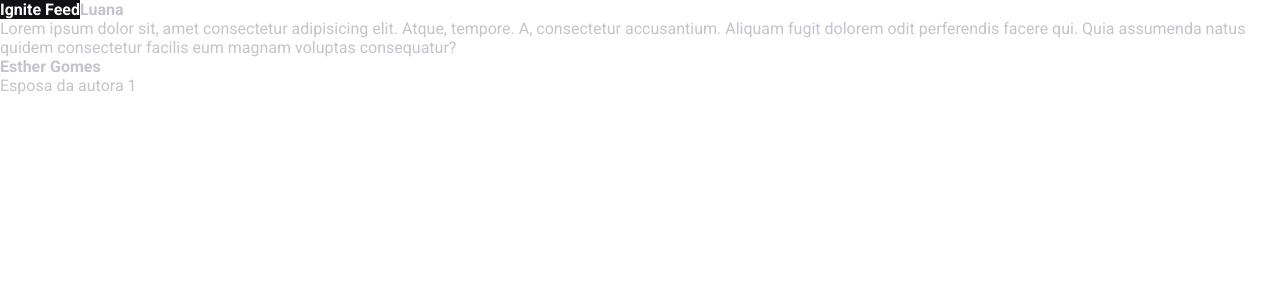
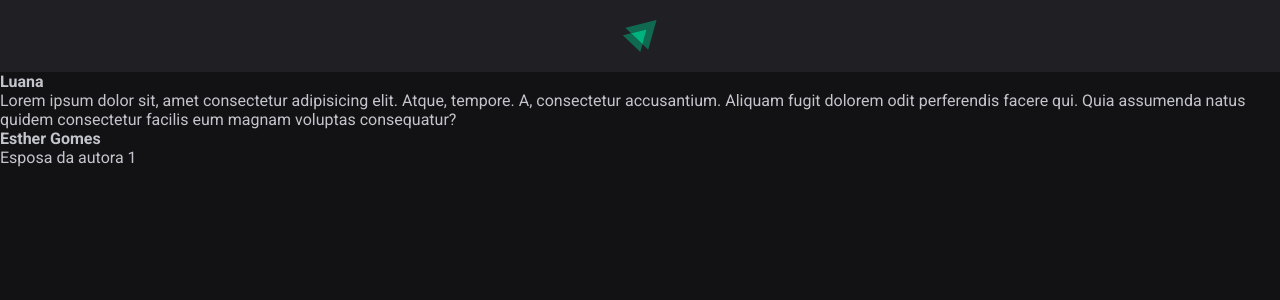
Before and after one commit to luanamozer/Feed-ReactJs, a React (Vite) app: page / in a window 1280 px wide. Shown: the top 300 px of the page. Built offline with nearby package versions, Linux system fonts and the light colour scheme.

Commit message:
finalizando componente header

```diff
--- a/src/App.jsx
+++ b/src/App.jsx
@@ -4,7 +4,7 @@
 import "./global.css";
 export function App() {
   return (
-    <>
+    <div>
       <Header />
       <Post
         author="Luana"
@@ -12,6 +12,6 @@
       />
 
       <Post author="Esther Gomes" content="Esposa da autora 1" />
-    </>
+    </div>
   );
 }
--- a/src/components/Header.jsx
+++ b/src/components/Header.jsx
@@ -1,9 +1,11 @@
 import styles from "./Header.module.css";
+
+import igniteLogo from "../assets/ignite-logo.svg";
 
 export function Header() {
   return (
-    <>
-      <strong className={styles.header}>Ignite Feed</strong>
-    </>
+    <header className={styles.header}>
+      <img src={igniteLogo} alt="Logo Ignite" />
+    </header>
   );
 }
--- a/src/components/Header.module.css
+++ b/src/components/Header.module.css
@@ -1,4 +1,15 @@
 .header {
-  background-color: #121214;
+
+  display: flex;
+  justify-content: center;
+
+  background: var(--gray-800);
   color: #fff;
+
+  padding: 1.25rem 0;
 }
+
+.header img {
+  height: 2rem;
+
+}
--- a/src/global.css
+++ b/src/global.css
@@ -6,7 +6,7 @@
   --gray-600: #323238;
   --gray-700: #29292e;
   --gray-800: #202024;
-  --gra-900: #121214;
+  --gray-900: #121214;
 
   --green-500: #00875f;
 }
```
Also changed, not shown: src/assets/ignite-logo.svg (added).
